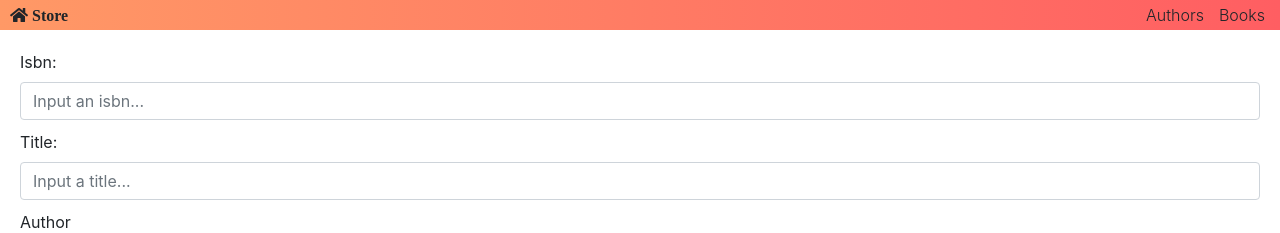
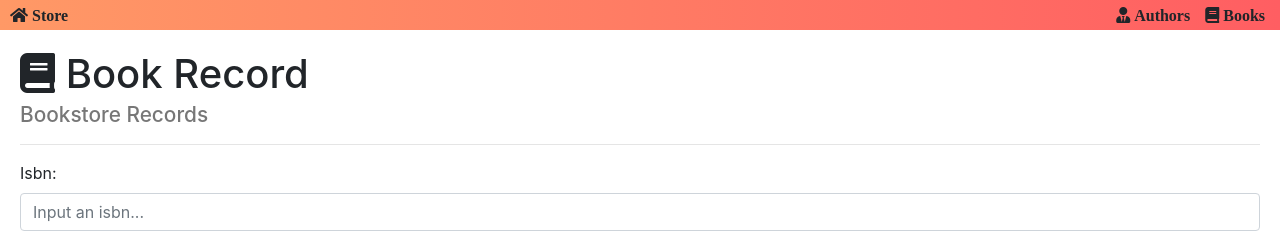
Before and after one commit to TiagoL0pes/book-store-frontend, an Angular app: page /books in a window 1280 px wide. Shown: the top 233 px of the page. Built offline with nearby package versions, Linux system fonts and the light colour scheme; no server answers.

Commit message:
Page title component added.

```diff
--- a/src/app/components/author-list/author-list.component.html
+++ b/src/app/components/author-list/author-list.component.html
@@ -1,4 +1,6 @@
 <div class="author-list">
+  <app-page-title icon="fas fa-user-tie" main="Author Record" sub="Bookstore Records"></app-page-title>
+
   <form [formGroup]="authorForm">
     <input type="hidden" class="form-control" formControlName="id">
     <div class="row">
--- a/src/app/components/book-list/book-list.component.html
+++ b/src/app/components/book-list/book-list.component.html
@@ -1,4 +1,6 @@
 <div class="book-list">
+  <app-page-title icon="fas fa-book" main="Book Record" sub="Bookstore Records"></app-page-title>
+
   <form [formGroup]="bookForm">
     <input type="hidden" class="form-control" formControlName="id">
     <div class="row">
--- a/src/app/components/components.module.ts
+++ b/src/app/components/components.module.ts
@@ -5,12 +5,14 @@ import { ReactiveFormsModule } from '@angular/forms';
 import { AuthorListComponent } from './author-list/author-list.component';
 import { BookListComponent } from './book-list/book-list.component';
 import { HomeComponent } from './home/home.component';
+import { PageTitleComponent } from './page-title/page-title.component';
 
 @NgModule({
   declarations: [
     BookListComponent,
     HomeComponent,
     AuthorListComponent,
+    PageTitleComponent,
   ],
   exports: [
     BookListComponent,
--- /dev/null
+++ b/src/app/components/page-title/page-title.component.html
@@ -0,0 +1,8 @@
+<div class="page-title">
+  <h1>
+    <i [ngClass]="icon"></i>
+    {{main}}
+  </h1>
+  <h2> {{sub}} </h2>
+  <hr>
+</div>
--- /dev/null
+++ b/src/app/components/page-title/page-title.component.scss
@@ -0,0 +1,11 @@
+.page-title {
+  h1 {
+    margin: 0;
+  }
+
+  h2 {
+    color: #777;
+    margin-top: 5px;
+    font-size: 1.3rem;
+  }
+}
--- /dev/null
+++ b/src/app/components/page-title/page-title.component.ts
@@ -0,0 +1,18 @@
+import { Component, OnInit, Input } from '@angular/core';
+
+@Component({
+  selector: 'app-page-title',
+  templateUrl: './page-title.component.html',
+  styleUrls: ['./page-title.component.scss']
+})
+export class PageTitleComponent implements OnInit {
+  @Input() icon: string;
+  @Input() main: string;
+  @Input() sub: string;
+
+  constructor() { }
+
+  ngOnInit() {
+  }
+
+}
--- a/src/app/templates/nav-bar/nav-bar.component.html
+++ b/src/app/templates/nav-bar/nav-bar.component.html
@@ -1,5 +1,9 @@
 <i class="fas fa-home home" [routerLink]="['home']"> Store</i>
 <div class="sub">
-  <span [routerLink]="['authors']">Authors</span>
-  <span [routerLink]="['books']">Books</span>
+  <span [routerLink]="['authors']">
+    <i class="fas fa-user-tie"> Authors</i>
+  </span>
+  <span [routerLink]="['books']">
+    <i class="fas fa-book"> Books</i>
+  </span>
 </div>
--- a/src/app/templates/nav-bar/nav-bar.component.scss
+++ b/src/app/templates/nav-bar/nav-bar.component.scss
@@ -1,6 +1,13 @@
 .home {
   outline: none;
   flex-grow: 1;
+}
+
+i {
+  &:hover {
+    color: #fff;
+    font-size: 1.2em;
+  }
 }
 
 .sub {
```
Also changed, not shown: 1 other file (tests, documents, lock files or other folders).
